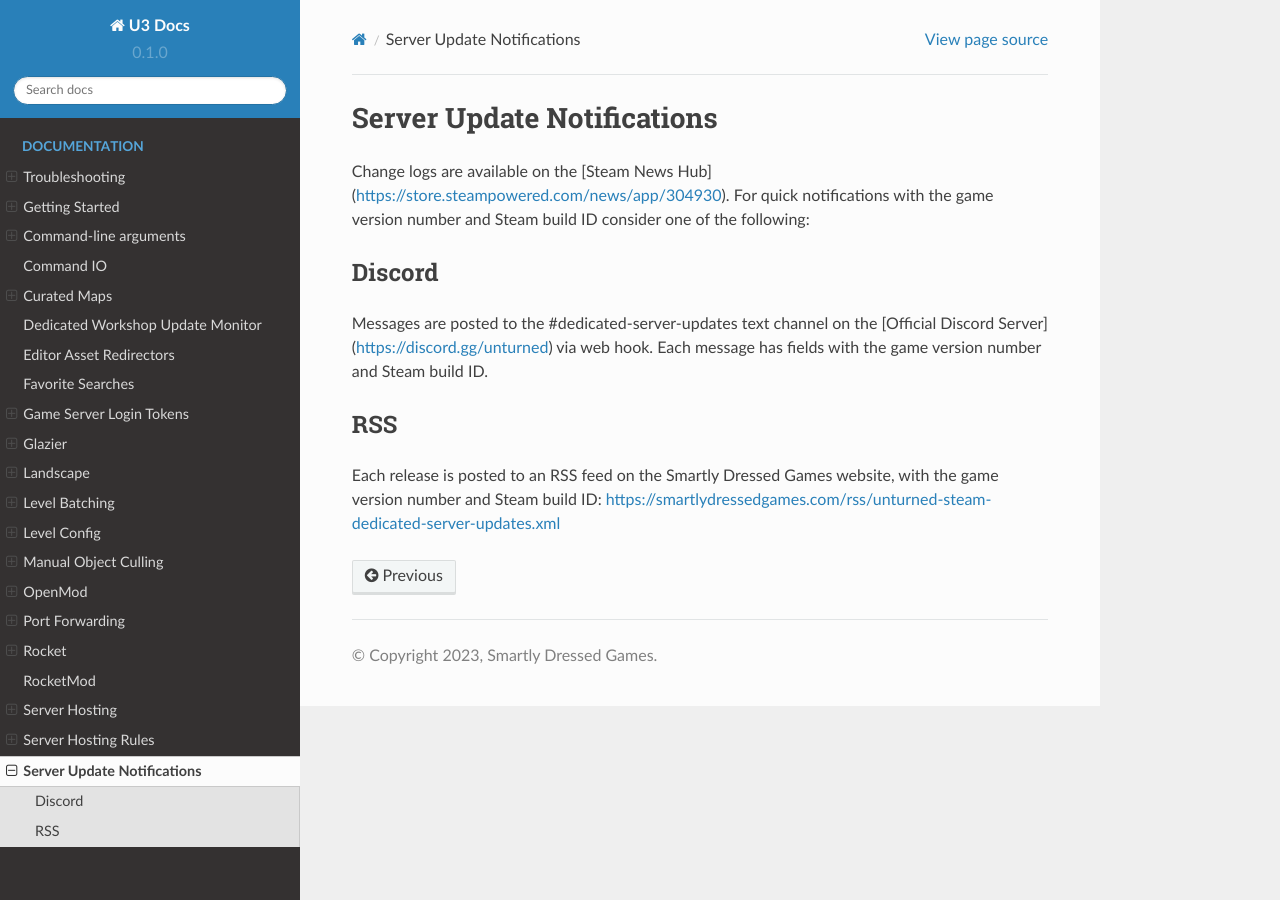
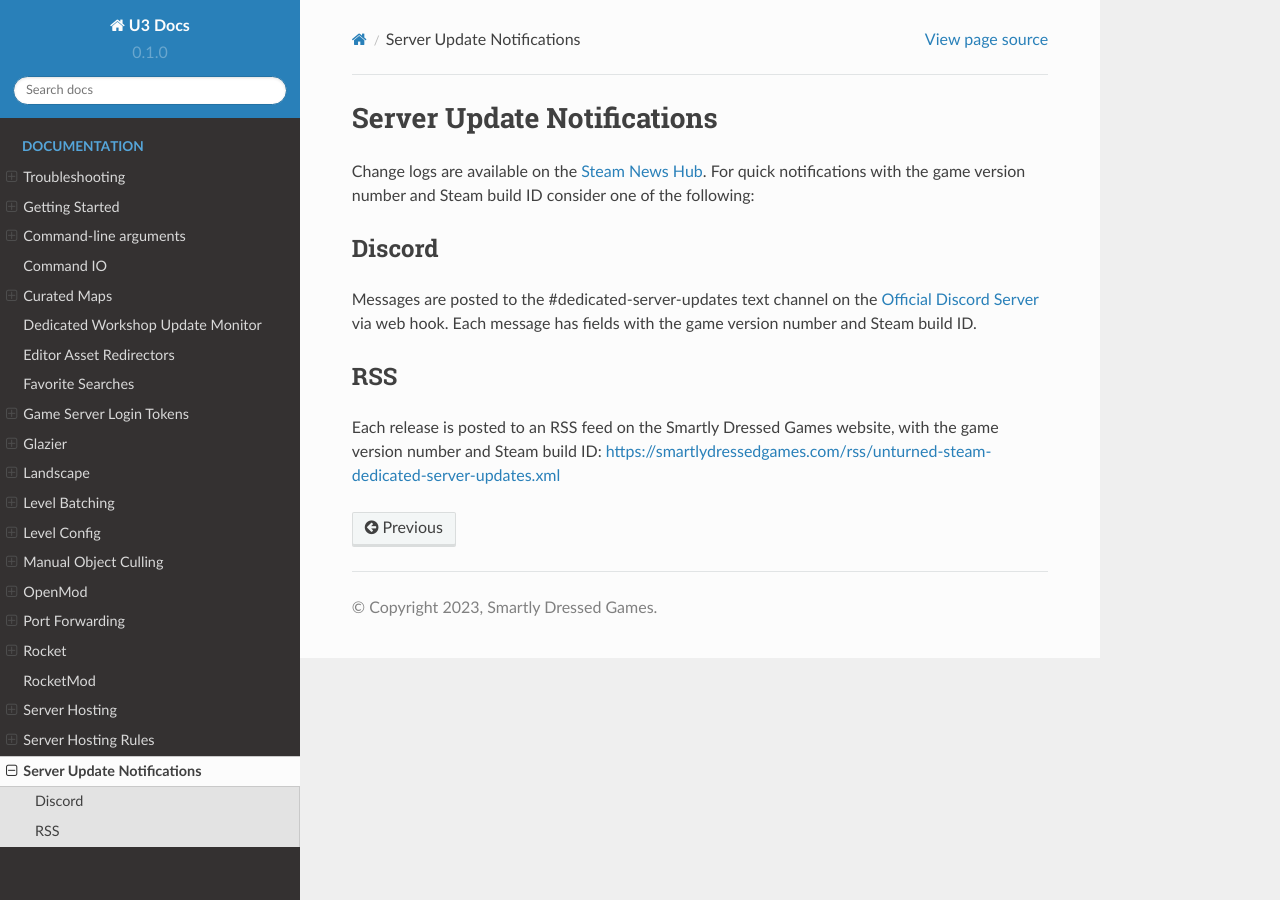
Before and after one commit to MoltonMontro/TestDocs, a Sphinx documentation site: the page built from docs/source/ServerUpdateNotifications.rst, in a window 1280 px wide. Built offline with Sphinx 7.4.7 and the Read the Docs theme 2.0.0, drawn with Linux system fonts in a browser that asks for light colours.

Commit message:
Update ServerUpdateNotifications.rst

```diff
--- a/docs/source/ServerUpdateNotifications.rst
+++ b/docs/source/ServerUpdateNotifications.rst
@@ -1,12 +1,12 @@
 Server Update Notifications
 ===========================
 
-Change logs are available on the [Steam News Hub](https://store.steampowered.com/news/app/304930). For quick notifications with the game version number and Steam build ID consider one of the following:
+Change logs are available on the `Steam News Hub <https://store.steampowered.com/news/app/304930>`_. For quick notifications with the game version number and Steam build ID consider one of the following:
 
 Discord
 -------
 
-Messages are posted to the #dedicated-server-updates text channel on the [Official Discord Server](https://discord.gg/unturned) via web hook. Each message has fields with the game version number and Steam build ID.
+Messages are posted to the #dedicated-server-updates text channel on the `Official Discord Server <https://discord.gg/unturned>`_ via web hook. Each message has fields with the game version number and Steam build ID.
 
 RSS
 ---
```
